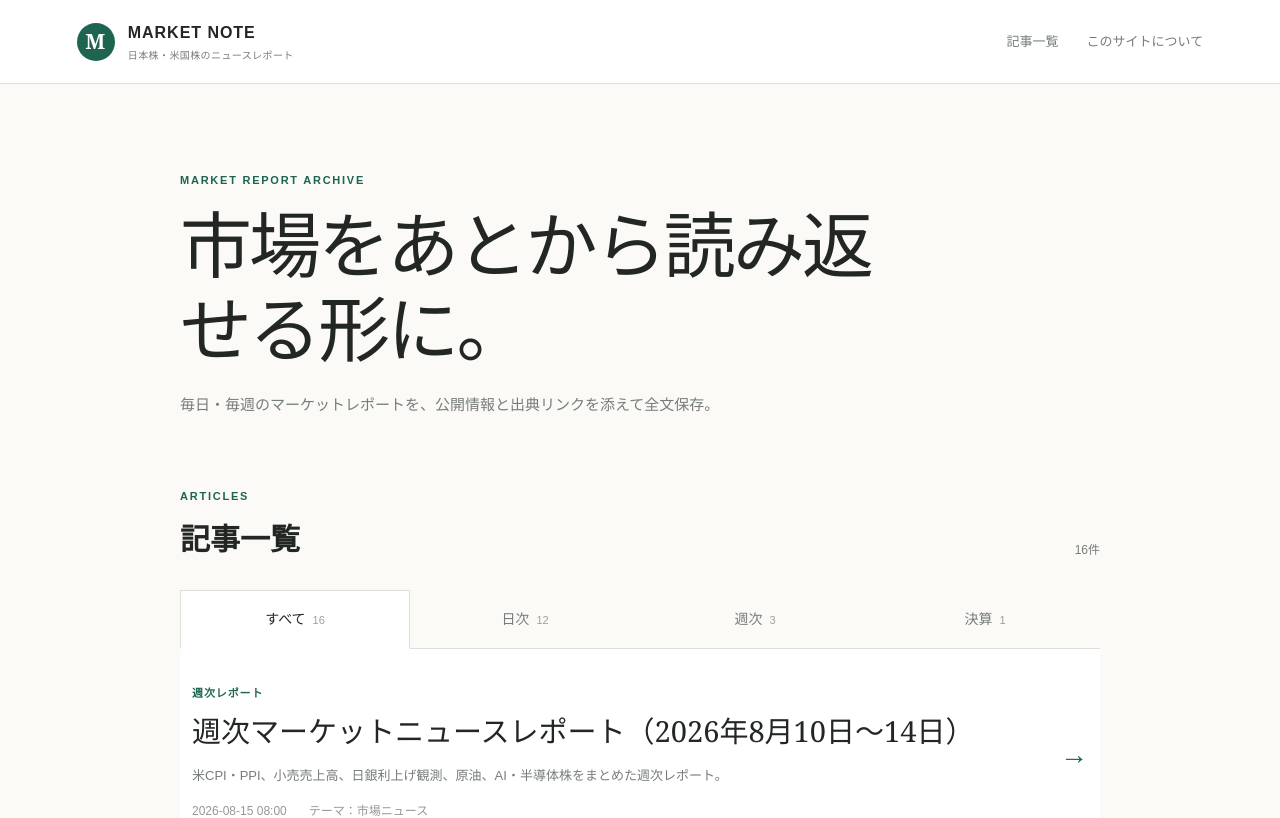
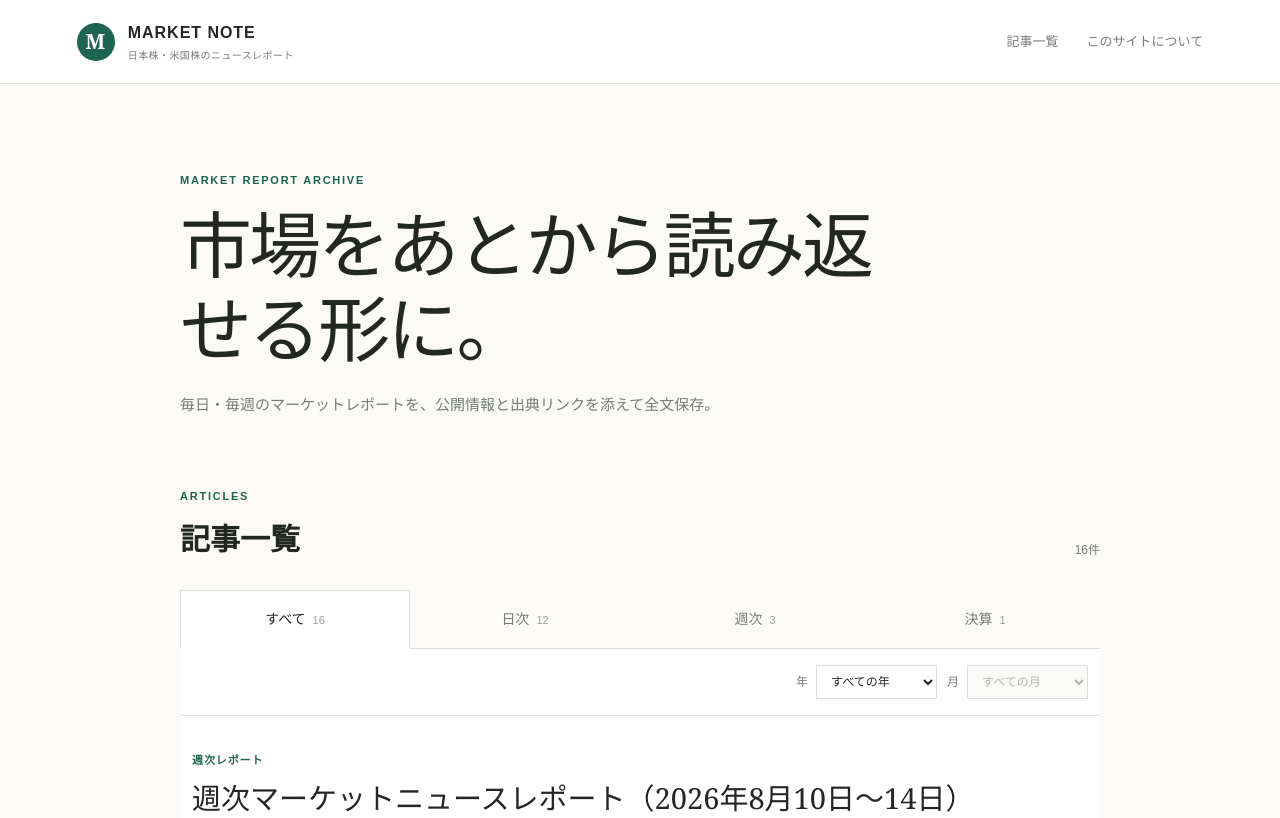
Before and after one commit to market-note-jp/market-note, a Next.js app: page / in a window 1280 px wide. Shown: the top 818 px of the page. Built offline with nearby package versions, Linux system fonts and the light colour scheme.

Commit message:
Filter article archive by period

```diff
--- a/app/article-archive.tsx
+++ b/app/article-archive.tsx
@@ -33,10 +33,23 @@ type ArticleFilterId = ArticleFilter["id"];
 export default function ArticleArchive({ articles }: { articles: Article[] }) {
   const [currentPage, setCurrentPage] = useState(1);
   const [activeFilter, setActiveFilter] = useState<ArticleFilterId>("all");
+  const [selectedYear, setSelectedYear] = useState("");
+  const [selectedMonth, setSelectedMonth] = useState("");
   const selectedFilter = articleFilters.find((filter) => filter.id === activeFilter)!;
-  const filteredArticles = selectedFilter.kind
+  const typeFilteredArticles = selectedFilter.kind
     ? articles.filter((article) => article.kind === selectedFilter.kind)
     : articles;
+  const availableYears = Array.from(new Set(articles.map((article) => article.date.slice(0, 4))))
+    .sort((left, right) => Number(right) - Number(left));
+  const availableMonths = Array.from(new Set(
+    articles
+      .filter((article) => !selectedYear || article.date.startsWith(`${selectedYear}-`))
+      .map((article) => article.date.slice(5, 7)),
+  )).sort((left, right) => Number(right) - Number(left));
+  const filteredArticles = typeFilteredArticles.filter((article) => (
+    (!selectedYear || article.date.startsWith(`${selectedYear}-`))
+    && (!selectedMonth || article.date.slice(5, 7) === selectedMonth)
+  ));
   const pageCount = Math.ceil(filteredArticles.length / ARTICLES_PER_PAGE);
   const startIndex = (currentPage - 1) * ARTICLES_PER_PAGE;
   const pageArticles = filteredArticles.slice(startIndex, startIndex + ARTICLES_PER_PAGE);
@@ -57,6 +70,23 @@ export default function ArticleArchive({ articles }: { articles: Article[] }) {
       document.getElementById("articles")?.scrollIntoView({ behavior: "smooth", block: "start" });
     });
   };
+
+  const selectYear = (year: string) => {
+    setSelectedYear(year);
+    setSelectedMonth("");
+    setCurrentPage(1);
+  };
+
+  const selectMonth = (month: string) => {
+    setSelectedMonth(month);
+    setCurrentPage(1);
+  };
+
+  const activeFilterLabel = [
+    selectedFilter.label,
+    selectedYear && `${selectedYear}年`,
+    selectedMonth && `${Number(selectedMonth)}月`,
+  ].filter(Boolean).join("・");
 
   return (
     <>
@@ -81,7 +111,31 @@ export default function ArticleArchive({ articles }: { articles: Article[] }) {
         })}
       </nav>
 
+      <div className="period-filters" aria-label="記事の期間">
+        <label className="period-filter">
+          <span>年</span>
+          <select value={selectedYear} onChange={(event) => selectYear(event.target.value)}>
+            <option value="">すべての年</option>
+            {availableYears.map((year) => <option key={year} value={year}>{year}年</option>)}
+          </select>
+        </label>
+        <label className="period-filter">
+          <span>月</span>
+          <select
+            value={selectedMonth}
+            onChange={(event) => selectMonth(event.target.value)}
+            disabled={!selectedYear}
+          >
+            <option value="">すべての月</option>
+            {availableMonths.map((month) => <option key={month} value={month}>{Number(month)}月</option>)}
+          </select>
+        </label>
+      </div>
+
       <div className="article-list" aria-live="polite">
+        {pageArticles.length === 0 && (
+          <p className="empty-articles">選択した条件に当てはまる記事はありません。</p>
+        )}
         {pageArticles.map((article) => (
           <article className="article-row" key={article.href}>
             <Link href={article.href} aria-label={`${article.title}を読む`}>
@@ -102,7 +156,7 @@ export default function ArticleArchive({ articles }: { articles: Article[] }) {
 
       <nav className="pagination" aria-label="記事一覧のページ">
         <p className="pagination-summary">
-          <strong>{firstArticleNumber}–{lastArticleNumber}件</strong> / {selectedFilter.label} {filteredArticles.length}件
+          <strong>{firstArticleNumber}–{lastArticleNumber}件</strong> / {activeFilterLabel} {filteredArticles.length}件
         </p>
         {pageCount > 1 && (
           <div className="pagination-controls">
--- a/app/globals.css
+++ b/app/globals.css
@@ -65,7 +65,12 @@ p, h1, h2, h3 { margin-top: 0; }
 .tab:hover { color: var(--accent); }
 .tab:focus-visible { position: relative; outline: 2px solid var(--accent); outline-offset: -3px; }
 .tab-count { margin-left: 7px; color: #9aa19c; font-size: 11px; }
+.period-filters { display: flex; justify-content: flex-end; gap: 10px; padding: 16px 12px; border-bottom: 1px solid var(--line); background: var(--card); }
+.period-filter { display: flex; align-items: center; gap: 8px; color: var(--muted); font-size: 12px; }
+.period-filter select { min-width: 118px; height: 34px; padding: 0 28px 0 10px; border: 1px solid var(--line); border-radius: 0; background: var(--card); color: var(--ink); font: inherit; cursor: pointer; }
+.period-filter select:disabled { color: #b1b6b2; background: #fafbf9; cursor: not-allowed; }
 .article-list { background: var(--card); }
+.empty-articles { margin: 0; padding: 42px 12px; color: var(--muted); text-align: center; font-size: 14px; }
 .article-row { border-bottom: 1px solid var(--line); }
 .article-row > a { display: flex; align-items: center; justify-content: space-between; gap: 30px; padding: 36px 12px; transition: padding .2s ease, background .2s ease; }
 .article-row > a:hover { padding-left: 20px; padding-right: 20px; background: #fcfdfc; }
@@ -128,6 +133,9 @@ footer span:first-child { color: var(--ink); font-weight: 700; letter-spacing: .
   .tabs { grid-template-columns: repeat(4, minmax(0, 1fr)); }
   .tab { padding: 16px 4px; font-size: 13px; }
   .tab-count { display: block; margin: 3px 0 0; font-size: 10px; }
+  .period-filters { justify-content: flex-start; flex-wrap: wrap; padding: 14px 8px; }
+  .period-filter { flex: 1 1 140px; justify-content: space-between; }
+  .period-filter select { min-width: 0; width: 126px; }
   .article-row > a { padding: 28px 4px; }
   .article-meta { flex-direction: column; gap: 5px; }
   .article-arrow { display: none; }
```
